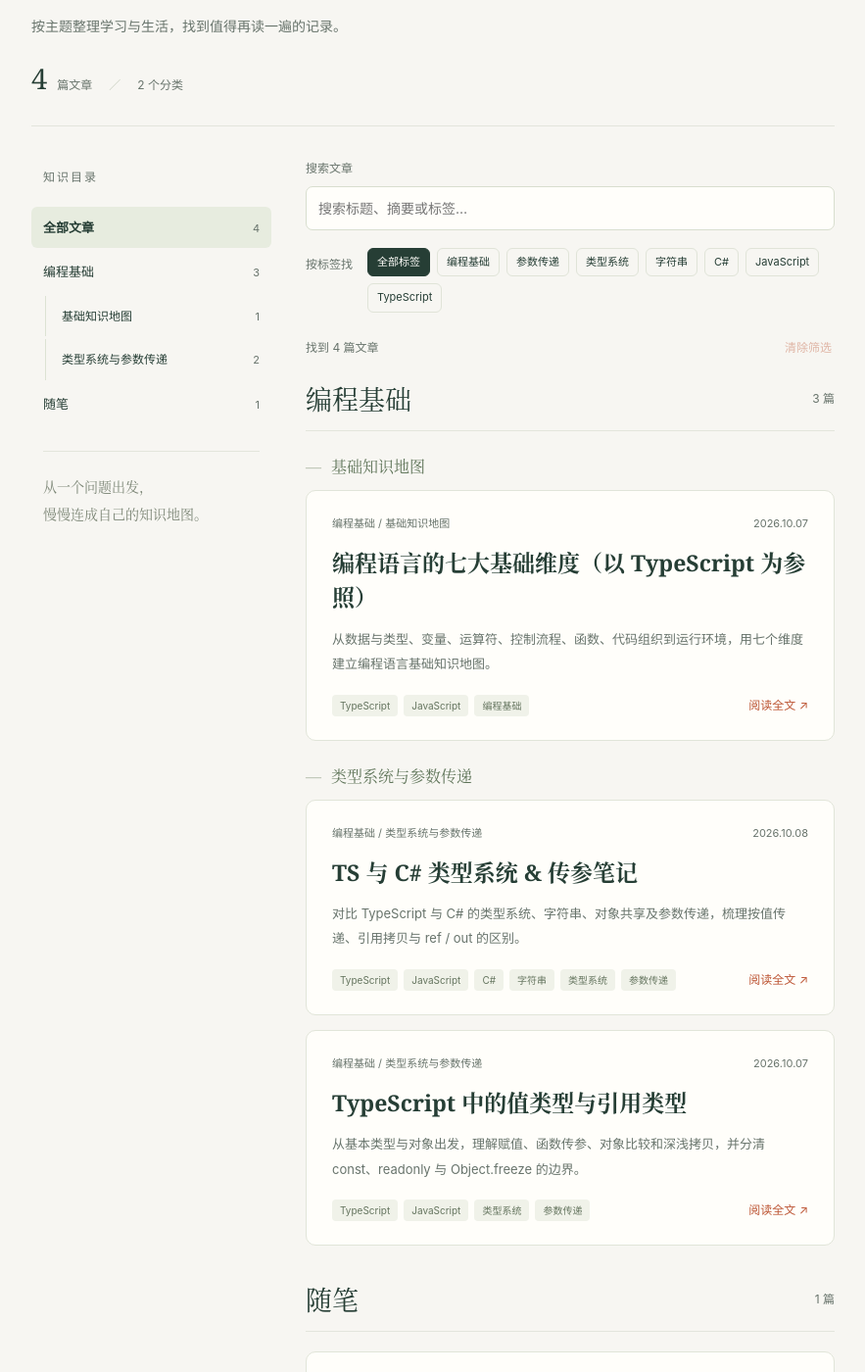
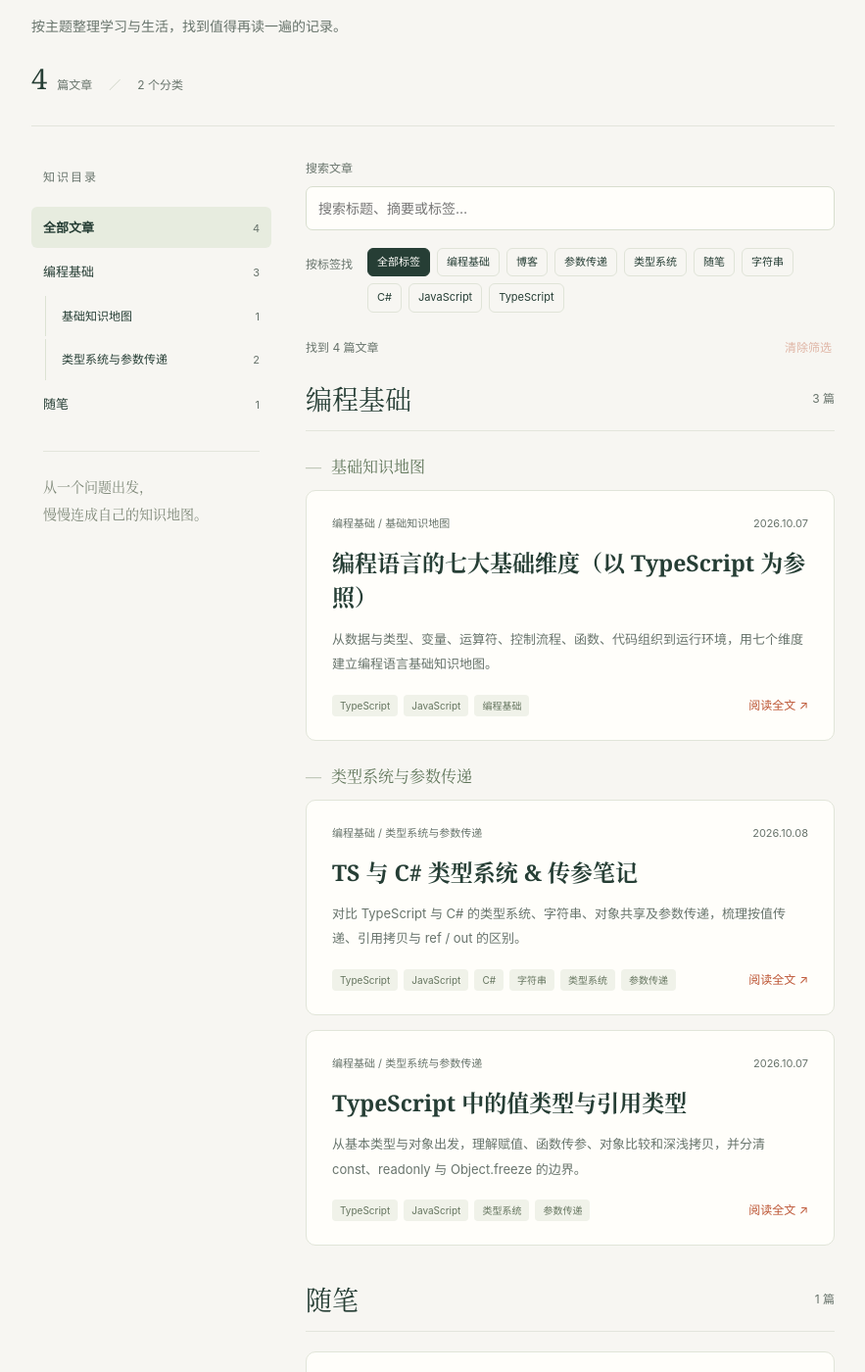
Before and after one commit to happycat555/happycat555.github.io, a Jekyll site: the page built from articles.html, in a window 1280 px wide and 1400 px high, scrolled down 347 px. Shown: the whole window at 98% size, without its empty margins (198-1081 px from the left). Built offline with Jekyll 4.4.1, drawn with Linux system fonts in a browser that asks for light colours.

Commit message:
Update 2026-10-07-hello-blog.md

```diff
--- a/_posts/2026-10-07-hello-blog.md
+++ b/_posts/2026-10-07-hello-blog.md
@@ -3,6 +3,7 @@ layout: post
 title: "你好，博客：从第一篇记录开始"
 date: 2026-10-07 09:00:00 +0800
 categories: 随笔
+tags: [随笔, 博客]
 ---
 
 欢迎来到 HappyCat 的博客。这是博客的第一篇文章，也是一个新的开始：把学习过程、技术实践和生活里的小发现，慢慢整理成文字。
```
